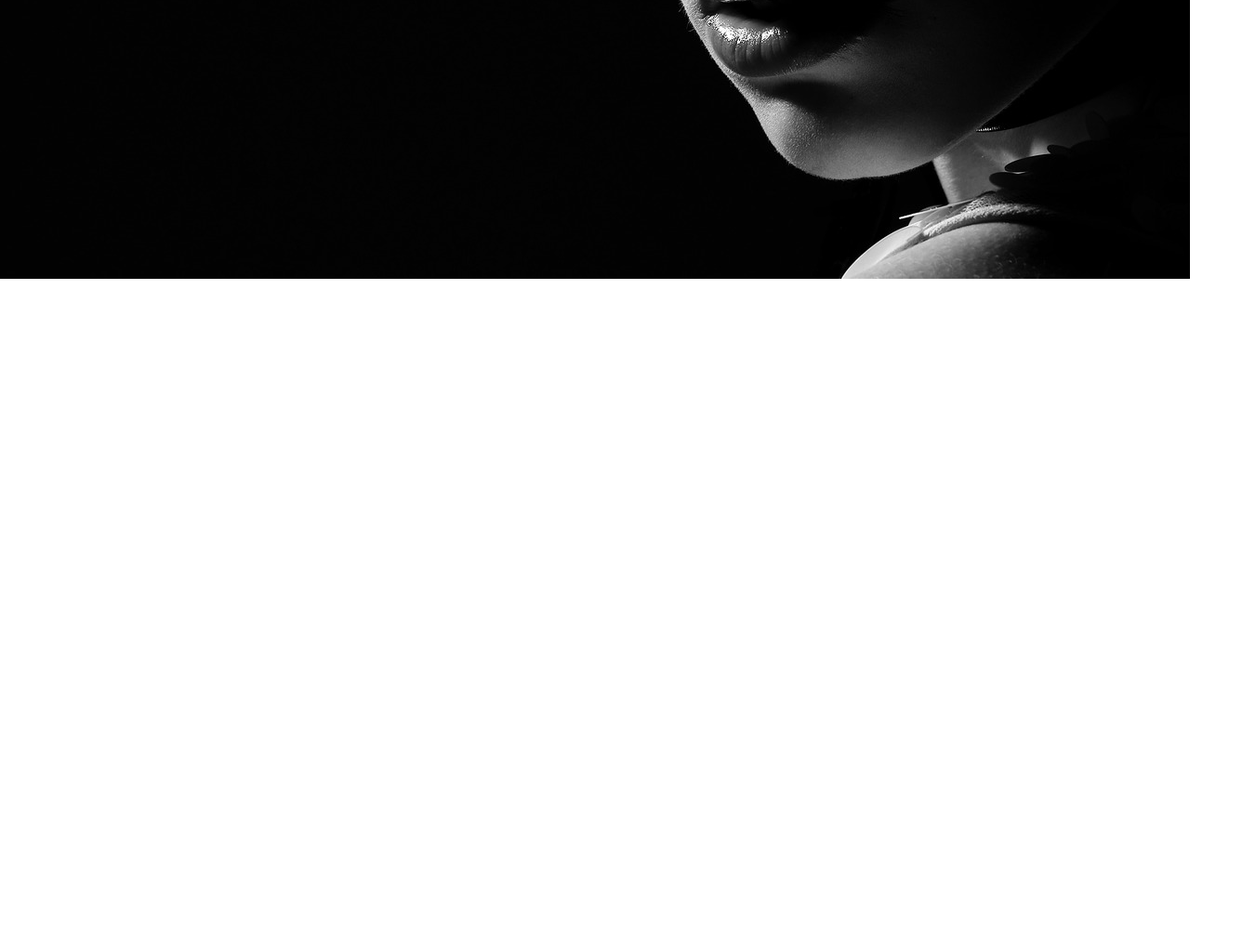
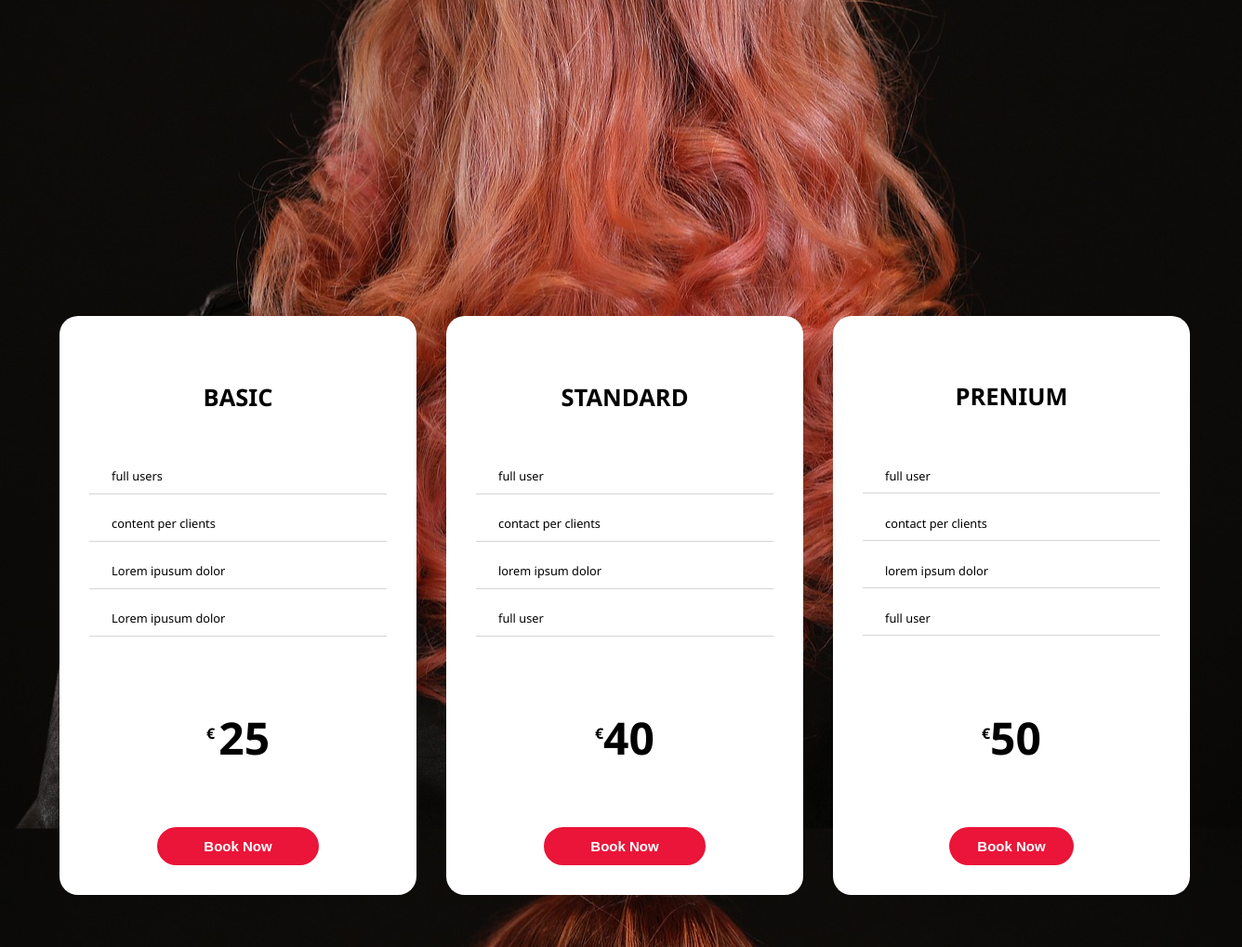
Before and after one commit to pirita14/pirita14.github.io, a plain HTML site: page hinnasto.html in a window 1280 px wide. Shown: the part 516-1535 px from the top of the page at 93% size, 1336 px wide, since content can reach past the window. Before the commit the page ends 816 px from the top, so only its background shows below. Drawn offline with Linux system fonts and the light colour scheme.

Commit message:
text commit

```diff
--- a/hinnasto.html
+++ b/hinnasto.html
@@ -34,13 +34,63 @@
 <button type="button">Varaa-aika</button>
 
 </nav>
+</div>
 
+<section class="pricing">
+<div class="card-wrapper">
+<div class="card-header">
 
+<h2>BASIC</h2>
+</div>
+<div class="card-detail">
+<p><span class="fas fa-check"></span>  full users  </p>
+<p><span class="fas fa-check check"></span> content per clients  </p>
+<p><span class="fas fa-times nocheck"></span> Lorem ipusum dolor</p>
+<p><span class="fas fa-times nocheck"></span> Lorem ipusum dolor</p>
+</div>
 
+<div class="card-price">
+
+  <p><sup>€ </sup>25</p>
+</div>
+<button class="card-button"> Book Now</button>
 
 </div>
 
 
+<div class="card-wrapper">
+<div class="card-header">
+  <h2>STANDARD</h2>
+</div>
+<div class="card-detail">
+<p><span class="fas fa-check check"></span> full user</p>
+<p><span class="fas fa-check check"></span> contact per clients</p>
+<p><span class="fas fa-check check"></span> lorem ipsum dolor</p>
+<p><span class="fas fa-check check"></span> full user</p>
+</div>
+<div class="card-price">
+<p><sup>€</sup>40 </p>
+</div>
+<button class="card-button">Book Now</button>
+</div>
+<div class="card-wrapper">
+  <div class="card-header">
+
+    <h2>PRENIUM</h2>
+  </div>
+  <div class="card-detail">
+    <p><span class="fas fa-check check"></span> full user</p>
+    <p><span class="fas fa-check check"></span> contact per clients</p>
+    <p><span class="fas fa-check check"></span> lorem ipsum dolor</p>
+    <p><span class="fas fa-check check"></span> full user</p>
+
+  </div>
+  <div class="card-price">
+    <p><sup>€</sup>50 </p>
+  </div>
+  <button class="card-buttom">Book Now</button>
+</div>
+</section>
 
 
 </body>
--- a/tyyli.css
+++ b/tyyli.css
@@ -1,6 +1,7 @@
 body {
-    background-image:url("woman-2359562_1920.jpg");
+    background-image:url("model-3740627_1920.jpg");
     background-position: center;
+    background-size:
     background-repeat: no-repeat;
     font-family:'Segoe UI', Tahoma, Geneva, Verdana, sans-serif;
     font-size: 17px;
@@ -101,3 +102,87 @@ body {
     {
 
     }
+
+    .pricing {
+      display: flex;
+      justify-content: center;
+      flex-wrap: wrap;
+      width: 100%;
+      padding: 2rem;
+
+    }
+
+    .card-wrapper {
+        display: flex;
+        flex-direction: column;
+        align-items: center;
+        justify-content: center;
+        width: 320px;
+        height: auto;
+        background-color: white;
+        border-radius: 20px;
+        box-shadow: 0 5px 14px rgba (0, 0, 0, 0.25), 0 5px 5px rgba(0, 0, 0, 0.22);
+        padding: 2rem;
+        margin: 1rem;
+        transition: all 0.2s ease-in;
+
+    }
+
+    .card-wrapper:hover{
+     transform: scale(1.1);
+
+    }
+
+    .card-header {
+    margin: 1rem;
+    text-align: center;
+
+    }
+
+    .card-wrapper:hover .card-header> h2{
+        transform: scale(1.1);
+        color:#ea1538;
+        letter-spacing: 2;
+    }
+
+    .card-detail {
+      width: 100%;
+
+    }
+
+    .card-detail > p {
+        padding: 0.6rem 1.5rem;
+        font-size: 0.8rem;
+        border-bottom: 1px solid #d5d5d5;
+    }
+
+    .card-detail > p:hover {
+        background-color: #d5d5d5;
+    }
+
+    .card-price {
+        display: flex;
+        align-items: flex-start;
+        margin: 1rem;
+    }
+
+    .card-price > p {
+        font-size: 3rem;
+        font-weight: 800;
+    }
+
+    .card-price > p > sup,
+    .card.price > p > sup {
+        font-size: 1rem;
+    }
+
+    .card-button {
+        padding: 0.6rem 3rem;
+        border: 2px solid #ea1538;
+        background-color: #ea1538;
+        color: #fff;
+        border-radius: 30px;
+        cursor: pointer;
+        transition: all 50ms ease-in;
+
+    }
```
Also changed, not shown: varaa-aika.html (+1 -10 lines), hairphoto.webp (deleted), model-3740627_1920.jpg (added), tekstit.txt (deleted).
